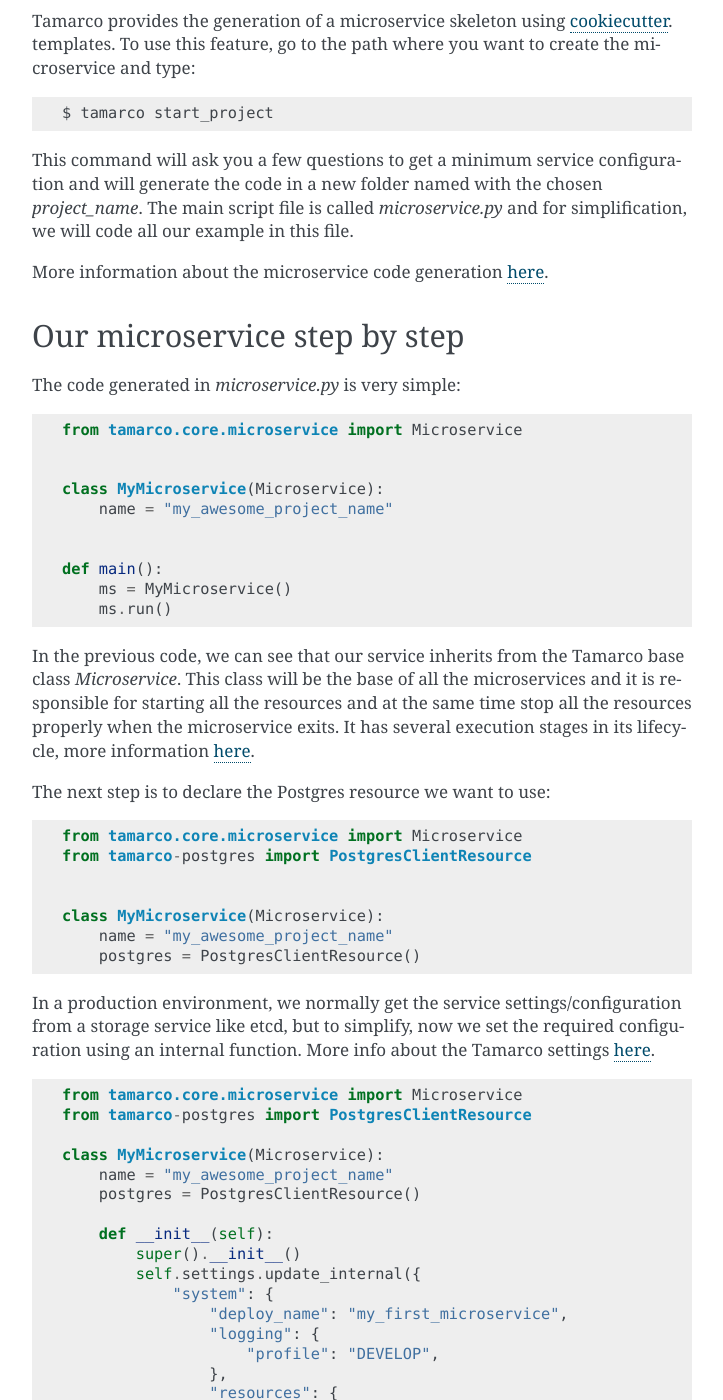
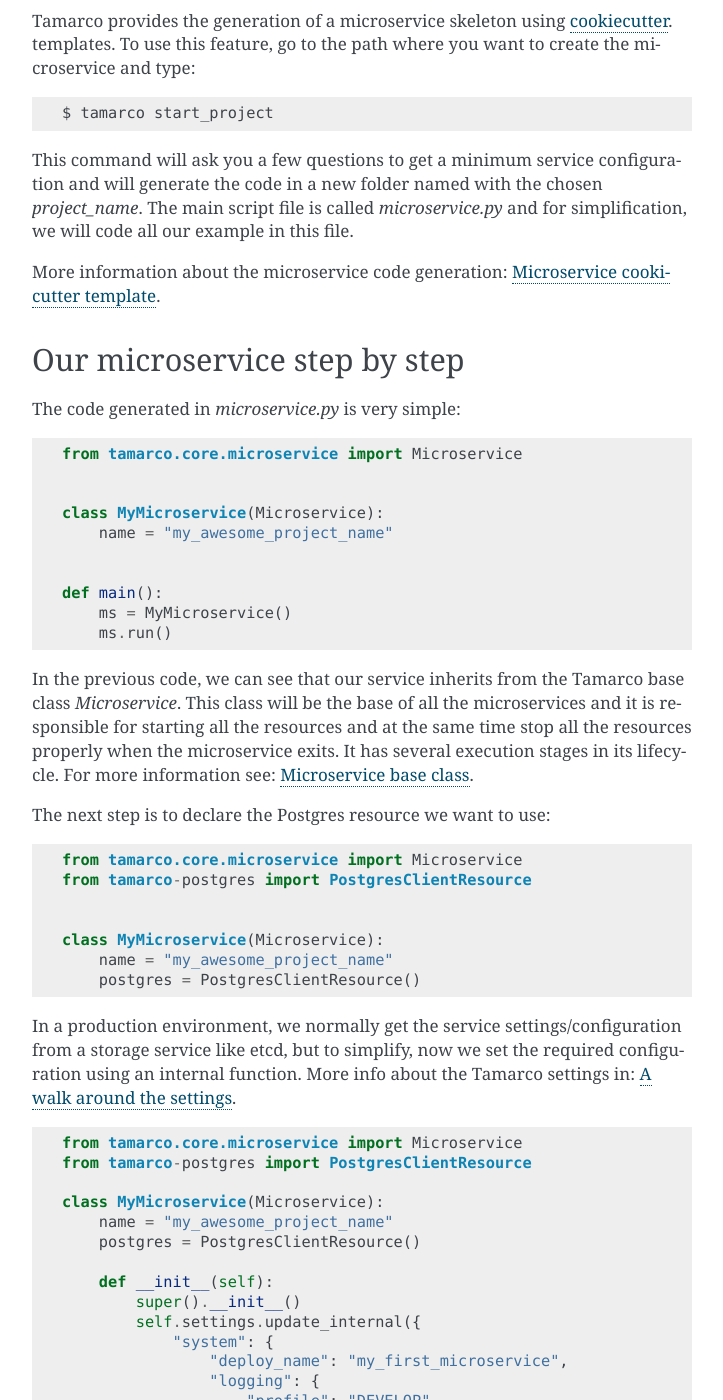
Before and after one commit to System73/tamarco, a Sphinx documentation site: the page built from docs/tutorials/write_your_first_microservice.rst, in a window 1280 px wide and 1400 px high, scrolled down 482 px. Shown: the whole window, without its empty margins (388-1111 px from the left). Built offline with Sphinx 7.4.7, drawn with Linux system fonts in a browser that asks for light colours; formulas are drawn with MathJax 3; pages that are not in the unit, such as notebooks, are missing from menus.

```diff
--- a/docs/explanations/a_walk_around_the_settings.rst
+++ b/docs/explanations/a_walk_around_the_settings.rst
@@ -1,3 +1,5 @@
+.. _a_walk_around_the_settings:
+
 A walk around the settings
 ==========================
 
@@ -64,17 +66,17 @@ This prevents the microservices from reading the settings before the environment
 
 All the other tamarco settings are inside a root_path named “system”. The settings under the root path are:
 
-* Deploy_name. Name that identifies a deploy, used by default by logging and metrics resources with the purpose of
-distinct logs and metrics from different deploys. Possible use cases: allow to filter logs of deploys in different
-regions or by develop, staging and production with the same monitoring system.
+* | Deploy_name. Name that identifies a deploy, used by default by logging and metrics resources with the purpose of
+  | distinct logs and metrics from different deploys. Possible use cases: allow to filter logs of deploys in different
+  | regions or by develop, staging and production with the same monitoring system.
 
-* Logging: Configuration of the logging of the system, it is out of resources because this configuration can’t be
-avoided since it is a core component, all the microservices and all resources emit logs. More information about the
-possible configuration in [TODO link to logging section].
+* | Logging: Configuration of the logging of the system, it is out of resources because this configuration can’t be
+  | avoided since it is a core component, all the microservices and all resources emit logs. More information about the
+  | possible configuration in [TODO link to logging section].
 
-* Resources: configurations of the resources of the system, it can be used by one or more microservices.
-:ref:`setup_setting_for_a_resource`
+* | Resources: configurations of the resources of the system, it can be used by one or more microservices. See:
+  | :ref:`setup_setting_for_a_resource`.
 
-* Microservice: configuration of the business logic of each microservice. This section also has a special property,
-all the other settings can be configured by in this section for a specific microservice.
-:ref:`setup_setting_for_a_specific_microservice`.
+* | Microservice: configuration of the business logic of each microservice. This section also has a special property,
+  | all the other settings can be configured by in this section for a specific microservice. See:
+  | :ref:`setup_setting_for_a_specific_microservice`.
--- a/docs/explanations/microservice_base_class.rst
+++ b/docs/explanations/microservice_base_class.rst
@@ -1,3 +1,5 @@
+.. _microservice_base_class:
+
 Microservice base class
 =======================
 
--- a/docs/explanations/microservice_cookiecutter_template.rst
+++ b/docs/explanations/microservice_cookiecutter_template.rst
@@ -1,3 +1,5 @@
+.. _microservice_cookiecutter_template:
+
 Microservice cookicutter template
 =================================
 
--- a/docs/reference/main.rst
+++ b/docs/reference/main.rst
@@ -26,10 +26,6 @@ Settings
 .. automodule:: tamarco.core.settings.settings
    :members:
 
-.. automodule:: tamarco.core.settings.settings_proxy
-   :members:
-
-
 ---------
 Resources
 ---------
--- a/docs/tutorials/write_your_first_microservice.rst
+++ b/docs/tutorials/write_your_first_microservice.rst
@@ -28,7 +28,7 @@ This command will ask you a few questions to get a minimum service configuration
 folder named with the chosen `project_name`. The main script file is called `microservice.py` and for simplification, we
 will code all our example in this file.
 
-More information about the microservice code generation `here <../explanations/microservice_cookiecutter_template>`_.
+More information about the microservice code generation: :ref:`microservice_cookiecutter_template`.
 
 
 Our microservice step by step
@@ -51,8 +51,8 @@ The code generated in `microservice.py` is very simple:
 
 In the previous code, we can see that our service inherits from the Tamarco base class `Microservice`. This class will
 be the base of all the microservices and it is responsible for starting all the resources and at the same time stop all
-the resources properly when the microservice exits. It has several execution stages in its lifecycle, more information
-`here <../explanations/microservice_base_class>`_.
+the resources properly when the microservice exits. It has several execution stages in its lifecycle. For more
+information see: :ref:`microservice_base_class`.
 
 The next step is to declare the Postgres resource we want to use:
 
@@ -68,8 +68,8 @@ The next step is to declare the Postgres resource we want to use:
 
 
 In a production environment, we normally get the service settings/configuration from a storage service like etcd, but
-to simplify, now we set the required configuration using an internal function. More info about the Tamarco settings
-`here <../explanations/a_walk_around_the_settings>`_.
+to simplify, now we set the required configuration using an internal function. More info about the Tamarco settings in:
+:ref:`a_walk_around_the_settings`.
 
 
 .. code-block:: python
```
Also changed, not shown: 1 other file.
